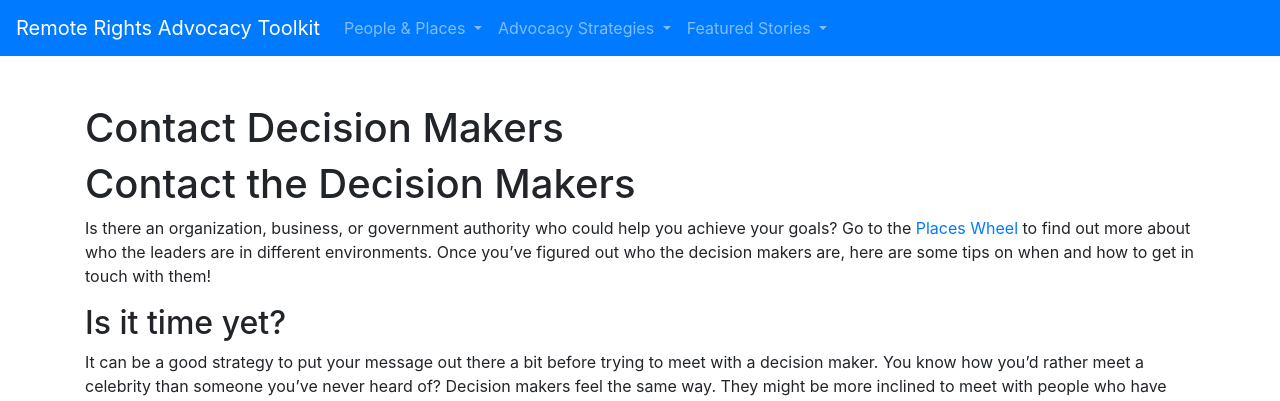
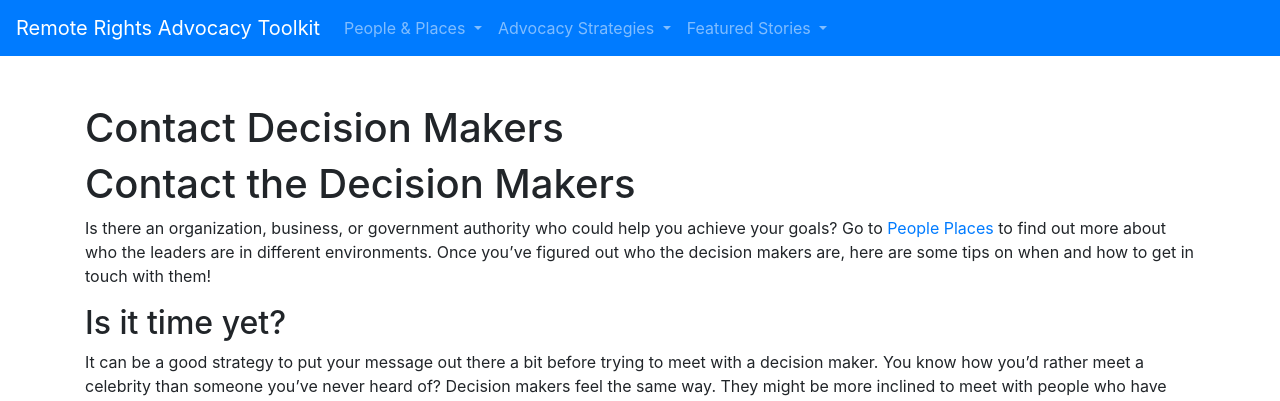
Before and after one commit to remote-rights/remote-rights.github.io, a Jekyll site: the page built from collections/_strategy/contact-decision-makers.md, in a window 1280 px wide. Shown: the top 401 px of the page. Built offline with Jekyll 4.4.1, drawn with Linux system fonts in a browser that asks for light colours.

Commit message:
links for resource page and people places

```diff
--- a/_layouts/home.html
+++ b/_layouts/home.html
@@ -2,7 +2,7 @@
 <section class="home-section">
   {% include intro.html %}
 </section>
-<section class="home-section">
+<section class="home-section" id="people-places">
   {% include people-places.html %}
 </section>
 <section class="home-section">
--- a/collections/_strategy/contact-decision-makers.md
+++ b/collections/_strategy/contact-decision-makers.md
@@ -6,7 +6,7 @@ position: 8
 
 # Contact the Decision Makers
 
-Is there an organization, business, or government authority who could help you achieve your goals? Go to the [Places Wheel](/places) to find out more about who the leaders are in different environments. Once you've figured out who the decision makers are, here are some tips on when and how to get in touch with them!
+Is there an organization, business, or government authority who could help you achieve your goals? Go to <a href="/#people-places">People Places</a> to find out more about who the leaders are in different environments. Once you've figured out who the decision makers are, here are some tips on when and how to get in touch with them!
 
 ## Is it time yet?
 It can be a good strategy to put your message out there a bit before trying to meet with a decision maker. You know how you’d rather meet a celebrity than someone you’ve never heard of? Decision makers feel the same way. They might be more inclined to meet with people who have already gotten some public attention for their cause.
```
Also changed, not shown: collections/_people-places/in-my-indigenous-school.md (+1 -1 lines), collections/_people-places/in-my-non-indigenous-school.md (+1 -1 lines), collections/_strategy/educate-yourself.md (+1 -1 lines).
